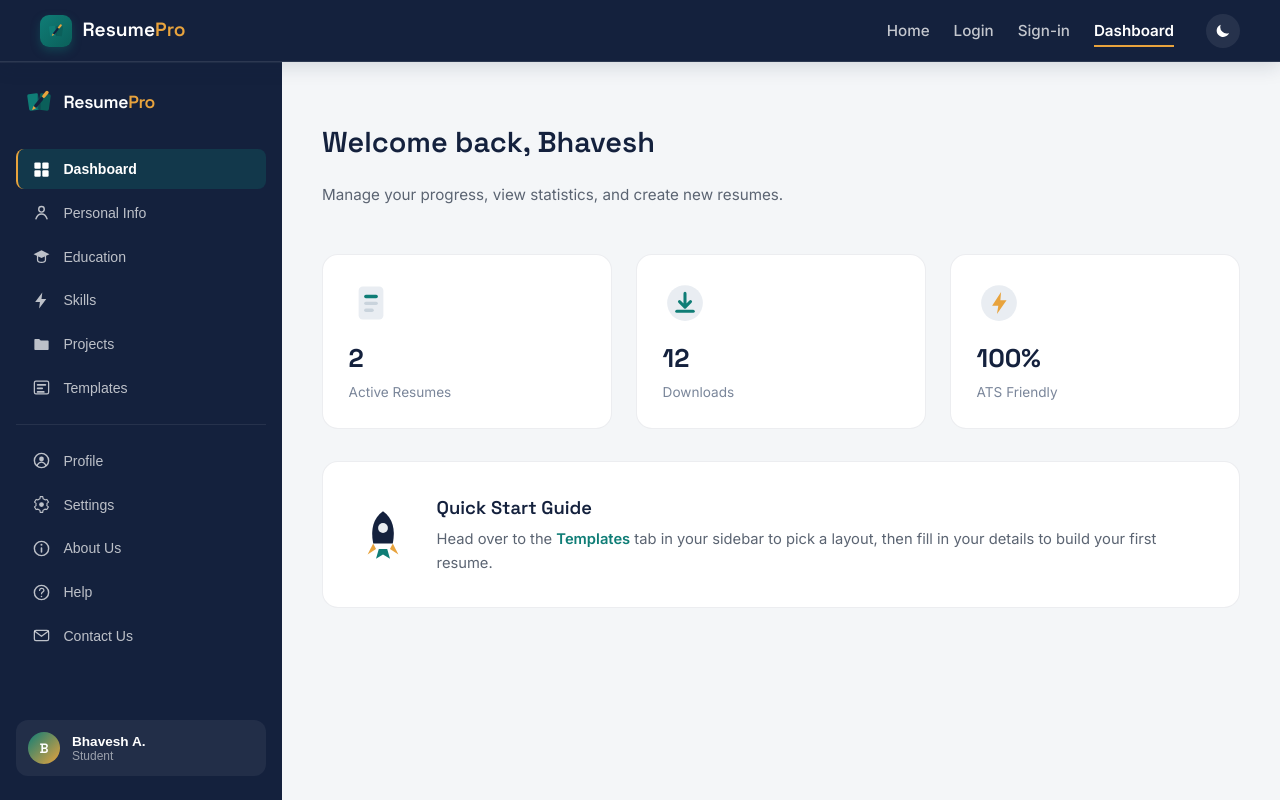
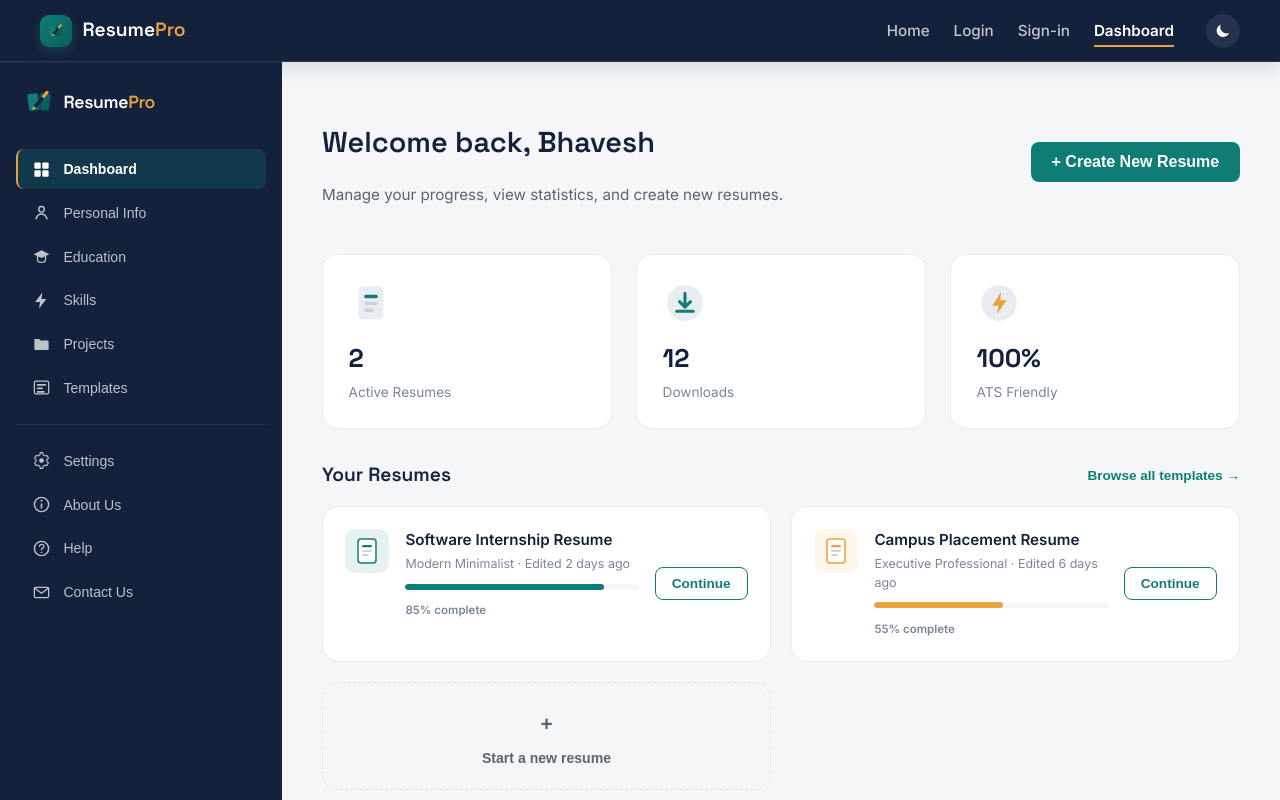
Before and after one commit to SiddeshInfotech/Smart-Resume-Builder, a React (Create React App) app: page /dashboard in a window 1280 px wide. Built offline with nearby package versions, Linux system fonts and the light colour scheme.

Commit message:
Prototype #1

```diff
--- a/src/components/Dashboard.css
+++ b/src/components/Dashboard.css
@@ -763,3 +763,151 @@
   .entry-field.field-quarter { grid-column: span 1; }
   .entry-checkbox-row { grid-column: span 2; }
 }
+
+/* ======================================================= */
+/* DASHBOARD — header CTA, resume list, progress bars       */
+/* ======================================================= */
+.dash-header-row {
+  display: flex;
+  justify-content: space-between;
+  align-items: center;
+  gap: 1.5rem;
+  flex-wrap: wrap;
+}
+.dash-header-cta {
+  width: auto;
+  margin-top: 0;
+  padding: 0.7rem 1.3rem;
+  white-space: nowrap;
+  flex-shrink: 0;
+}
+
+.dash-section { display: flex; flex-direction: column; gap: 1rem; }
+.dash-section-header {
+  display: flex;
+  justify-content: space-between;
+  align-items: center;
+}
+.dash-section-header h2 {
+  font-family: 'Space Grotesk', 'Inter', sans-serif;
+  font-size: 1.2rem;
+  font-weight: 600;
+  color: var(--text-primary);
+  margin: 0;
+}
+.dash-section-link {
+  background: none;
+  border: none;
+  color: var(--accent-teal);
+  font-size: 0.85rem;
+  font-weight: 600;
+  cursor: pointer;
+  padding: 0;
+}
+.dash-section-link:hover { text-decoration: underline; }
+
+.resume-list-grid {
+  display: grid;
+  grid-template-columns: repeat(auto-fit, minmax(300px, 1fr));
+  gap: 1.25rem;
+}
+
+.resume-list-card {
+  background: var(--bg-surface);
+  border: 1px solid var(--border-color);
+  border-radius: 16px;
+  padding: 1.4rem;
+  display: flex;
+  align-items: flex-start;
+  gap: 1rem;
+  transition: transform 0.2s ease, box-shadow 0.2s ease;
+}
+.resume-list-card:hover {
+  transform: translateY(-3px);
+  box-shadow: 0 10px 24px rgba(20, 33, 61, 0.08);
+}
+
+.resume-list-icon {
+  width: 44px;
+  height: 44px;
+  border-radius: 10px;
+  display: flex;
+  align-items: center;
+  justify-content: center;
+  flex-shrink: 0;
+  padding: 6px;
+  box-sizing: border-box;
+}
+.resume-list-icon svg { width: 100%; height: 100%; }
+
+.resume-list-body { flex: 1; min-width: 0; }
+.resume-list-body h4 {
+  font-size: 0.95rem;
+  font-weight: 600;
+  color: var(--text-primary);
+  margin: 0 0 0.2rem;
+}
+.resume-list-meta {
+  font-size: 0.78rem;
+  color: var(--text-muted);
+  margin: 0 0 0.6rem;
+}
+
+.progress-track {
+  width: 100%;
+  height: 6px;
+  border-radius: 3px;
+  background: var(--bg-page);
+  overflow: hidden;
+  margin-bottom: 0.4rem;
+}
+.progress-fill {
+  height: 100%;
+  border-radius: 3px;
+  transition: width 0.3s ease;
+}
+.progress-label {
+  font-size: 0.72rem;
+  color: var(--text-muted);
+  font-weight: 600;
+}
+
+.resume-continue-btn {
+  flex-shrink: 0;
+  align-self: center;
+}
+
+.resume-list-card-new {
+  background: transparent;
+  border: 1.5px dashed var(--border-color);
+  color: var(--text-secondary);
+  align-items: center;
+  justify-content: center;
+  flex-direction: column;
+  gap: 0.5rem;
+  cursor: pointer;
+  font-size: 0.88rem;
+  font-weight: 600;
+  min-height: 108px;
+}
+.resume-list-card-new:hover {
+  border-color: var(--accent-teal);
+  color: var(--accent-teal);
+  transform: translateY(-3px);
+}
+.resume-new-icon {
+  width: 36px;
+  height: 36px;
+  border-radius: 50%;
+  background: var(--bg-page);
+  display: flex;
+  align-items: center;
+  justify-content: center;
+  font-size: 1.3rem;
+  line-height: 1;
+}
+
+@media (max-width: 500px) {
+  .resume-list-card { flex-direction: column; }
+  .resume-continue-btn { align-self: stretch; }
+}
--- a/src/components/Dashboard.js
+++ b/src/components/Dashboard.js
@@ -1,12 +1,24 @@
 import React from "react";
 import "./Dashboard.css";
 
-export default function Dashboard() {
+const mockResumes = [
+  { id: 1, name: "Software Internship Resume", template: "Modern Minimalist", progress: 85, updated: "Edited 2 days ago", accent: "#0f7d76" },
+  { id: 2, name: "Campus Placement Resume", template: "Executive Professional", progress: 55, updated: "Edited 6 days ago", accent: "#e8a33d" },
+];
+
+export default function Dashboard({ setActiveTab }) {
+  const goToTemplates = () => setActiveTab && setActiveTab("templates");
+
   return (
     <div className="dashboard-content">
-      <div className="dash-header">
-        <h1>Welcome back, Bhavesh</h1>
-        <p>Manage your progress, view statistics, and create new resumes.</p>
+      <div className="dash-header dash-header-row">
+        <div>
+          <h1>Welcome back, Bhavesh</h1>
+          <p>Manage your progress, view statistics, and create new resumes.</p>
+        </div>
+        <button className="btn-primary dash-header-cta" onClick={goToTemplates}>
+          + Create New Resume
+        </button>
       </div>
 
       <div className="dash-stats-grid">
@@ -47,6 +59,44 @@ export default function Dashboard() {
         </div>
       </div>
 
+      <div className="dash-section">
+        <div className="dash-section-header">
+          <h2>Your Resumes</h2>
+          <button className="dash-section-link" onClick={goToTemplates}>Browse all templates →</button>
+        </div>
+
+        <div className="resume-list-grid">
+          {mockResumes.map((resume) => (
+            <div className="resume-list-card" key={resume.id}>
+              <div className="resume-list-icon" style={{ background: `${resume.accent}1a` }}>
+                <svg viewBox="0 0 32 32" xmlns="http://www.w3.org/2000/svg">
+                  <rect x="7" y="4" width="18" height="24" rx="3" fill="#ffffff" stroke={resume.accent} strokeWidth="1.5" />
+                  <rect x="11" y="10" width="10" height="2.2" rx="1.1" fill={resume.accent} />
+                  <rect x="11" y="15" width="10" height="2" rx="1" fill="#c9d3dc" />
+                  <rect x="11" y="19" width="7" height="2" rx="1" fill="#c9d3dc" />
+                </svg>
+              </div>
+              <div className="resume-list-body">
+                <h4>{resume.name}</h4>
+                <p className="resume-list-meta">{resume.template} · {resume.updated}</p>
+                <div className="progress-track">
+                  <div className="progress-fill" style={{ width: `${resume.progress}%`, background: resume.accent }}></div>
+                </div>
+                <span className="progress-label">{resume.progress}% complete</span>
+              </div>
+              <button className="btn-secondary-settings resume-continue-btn" onClick={goToTemplates}>
+                Continue
+              </button>
+            </div>
+          ))}
+
+          <button className="resume-list-card resume-list-card-new" onClick={goToTemplates}>
+            <span className="resume-new-icon">+</span>
+            <span>Start a new resume</span>
+          </button>
+        </div>
+      </div>
+
       <div className="quick-start-card">
         <div className="quick-start-icon">
           <svg viewBox="0 0 40 40" xmlns="http://www.w3.org/2000/svg">
--- a/src/components/DashboardLayout.js
+++ b/src/components/DashboardLayout.js
@@ -7,6 +7,7 @@ import Settings from './Settings';
 import AboutUs from './AboutUs';
 import Help from './Help';
 import ContactUs from './ContactUs';
+import Profile from './Profile';
 import './DashboardLayout.css';
 
 export default function DashboardLayout() {
@@ -19,12 +20,13 @@ export default function DashboardLayout() {
         <Sidebar activeTab={activeTab} setActiveTab={setActiveTab} />
         <main className="content-display-window">
           <div key={activeTab} className="tab-fade">
-            {activeTab === 'dashboard' && <Dashboard />}
+            {activeTab === 'dashboard' && <Dashboard setActiveTab={setActiveTab} />}
             {activeTab === 'templates' && <Templates />}
             {activeTab === 'settings' && <Settings />}
             {activeTab === 'about' && <AboutUs />}
             {activeTab === 'help' && <Help setActiveTab={setActiveTab} />}
             {activeTab === 'contact' && <ContactUs />}
+            {activeTab === 'profile' && <Profile setActiveTab={setActiveTab} />}
           </div>
         </main>
       </div>
--- a/src/components/Login.js
+++ b/src/components/Login.js
@@ -1,4 +1,5 @@
 import React, { useState } from "react";
+import { useNavigate } from "react-router-dom";
 import "./Login.css";
 import "../App.css";
 import Toast from "./Toast";
@@ -7,10 +8,12 @@ const Login = () => {
   const [email, setEmail] = useState("");
   const [password, setPassword] = useState("");
   const [toast, setToast] = useState(null);
+  const navigate = useNavigate();
 
   const handleSubmit = (e) => {
     e.preventDefault();
-    setToast({ message: "Login successful. Welcome back!", type: "success" });
+    setToast({ message: "Login successful — taking you to your dashboard...", type: "success" });
+    setTimeout(() => navigate("/dashboard"), 1300);
   };
 
   return (
--- a/src/components/Register.js
+++ b/src/components/Register.js
@@ -1,4 +1,5 @@
 import React, { useState } from "react";
+import { useNavigate } from "react-router-dom";
 import "./Register.css";
 import "../App.css";
 import Toast from "./Toast";
@@ -13,6 +14,7 @@ const Register = () => {
 
   const [passwordError, setPasswordError] = useState("");
   const [toast, setToast] = useState(null);
+  const navigate = useNavigate();
 
   const handleChange = (e) => {
     const { name, value } = e.target;
@@ -34,14 +36,15 @@ const Register = () => {
   const handleSubmit = (e) => {
     e.preventDefault();
     if (passwordError) {
-      setToast({ message: "Please fix password errors before submitting.", type: "error" });
+      setToast({ message: "That password isn't valid yet — check the requirements below and try again.", type: "error" });
       return;
     }
     if (formData.password !== formData.confirmPassword) {
-      setToast({ message: "Passwords do not match.", type: "error" });
+      setToast({ message: "Those passwords don't match — please re-enter them.", type: "error" });
       return;
     }
-    setToast({ message: `Account created for ${formData.name}.`, type: "success" });
+    setToast({ message: `Account created, ${formData.name}! Taking you to log in...`, type: "success" });
+    setTimeout(() => navigate("/login"), 1300);
   };
 
   return (
--- a/src/components/Sidebar.js
+++ b/src/components/Sidebar.js
@@ -84,12 +84,6 @@ export default function Sidebar({ activeTab, setActiveTab }) {
         <div className="menu-divider"></div>
 
         <button
-          className={`menu-btn ${activeTab === 'profile' ? 'active' : ''}`}
-          onClick={() => setActiveTab('profile')}
-        >
-          <span className="btn-icon">{icons.profile}</span> Profile
-        </button>
-        <button
           className={`menu-btn ${activeTab === 'settings' ? 'active' : ''}`}
           onClick={() => setActiveTab('settings')}
         >
@@ -114,19 +108,6 @@ export default function Sidebar({ activeTab, setActiveTab }) {
           <span className="btn-icon">{icons.contact}</span> Contact Us
         </button>
       </nav>
-
-      {/* User Session Floating Profile Badge at Bottom */}
-      <button
-        className="sidebar-user-card"
-        onClick={() => setActiveTab('profile')}
-        aria-label="Open Profile"
-      >
-        <div className="user-avatar-small">B</div>
-        <div className="user-info-text">
-          <span className="user-name">Bhavesh A.</span>
-          <span className="user-role">Student</span>
-        </div>
-      </button>
     </aside>
   );
 }
```
